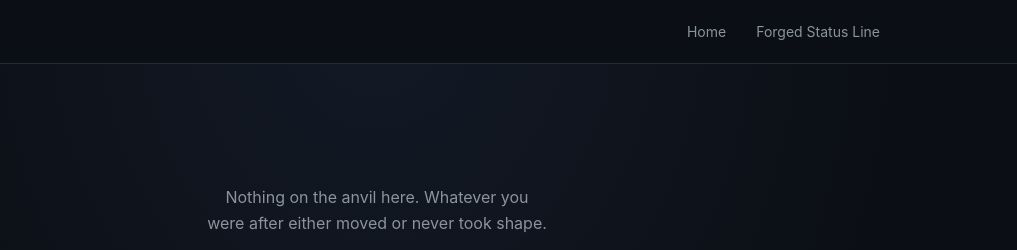
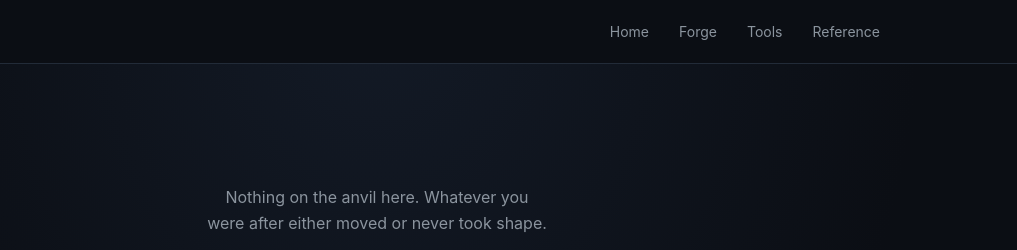
Before and after one commit to urda-anvil/urda-anvil.github.io, a plain HTML site: page site/404.html in a window 1280 px wide. Shown: the top 250 px of the page, 263-1280 px from the left. Drawn offline with Linux system fonts and the light colour scheme.

Commit message:
Point the top bar at sections, not pages

```diff
--- a/site/404.html
+++ b/site/404.html
@@ -25,7 +25,9 @@
       </a>
       <div class="navlinks">
         <a href="/">Home</a>
-        <a href="/forged-statusline/">Forged Status Line</a>
+        <a href="/#from-the-forge">Forge</a>
+        <a href="/#tools">Tools</a>
+        <a href="/#reference">Reference</a>
       </div>
     </div>
   </nav>
```
Also changed, not shown: site/bookmarks/index.html (+3 -1 lines), site/forge/balancing-the-anvil/index.html (+3 -1 lines), site/forge/glossary/index.html (+3 -1 lines), site/forge/mcp/index.html (+3 -1 lines), site/forge/models/index.html (+3 -1 lines), site/forge/rules/index.html (+3 -1 lines), site/index.html (+3 -1 lines), site/styleguide/index.html (+3 -1 lines).
